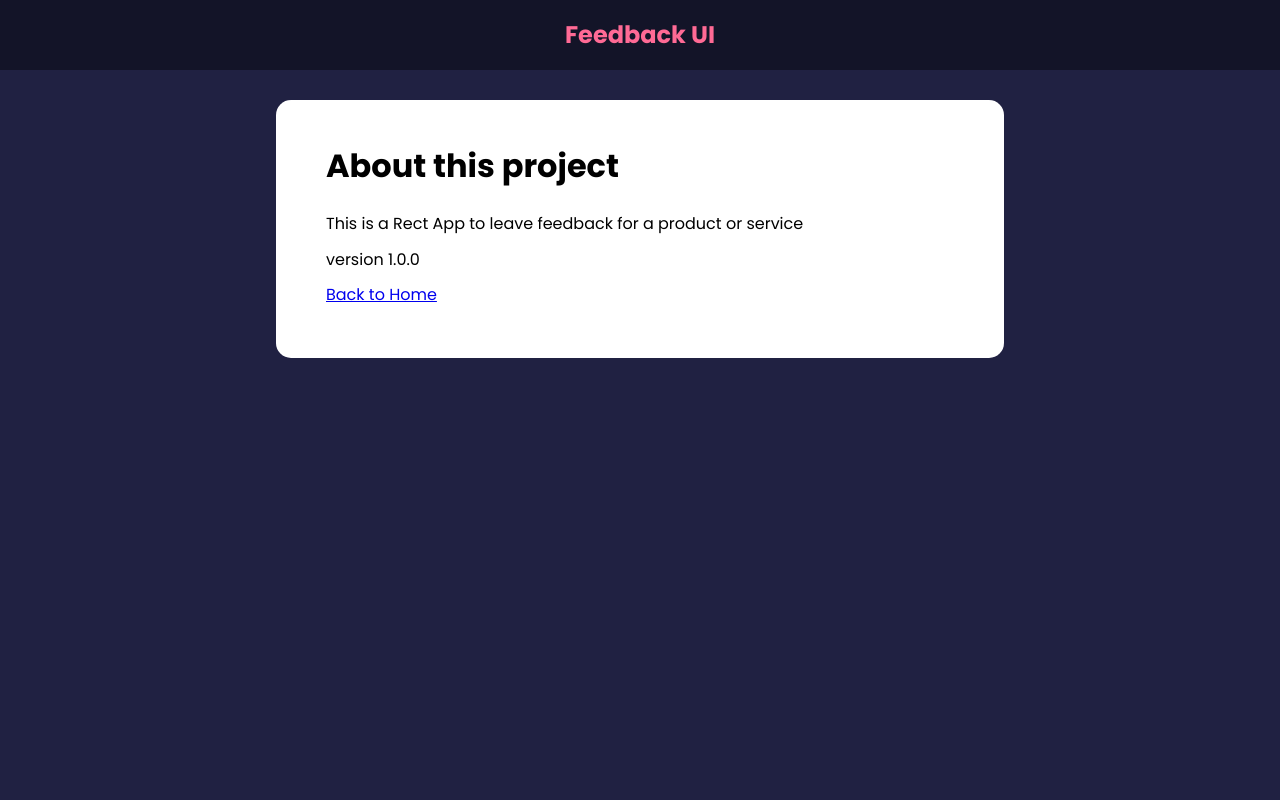
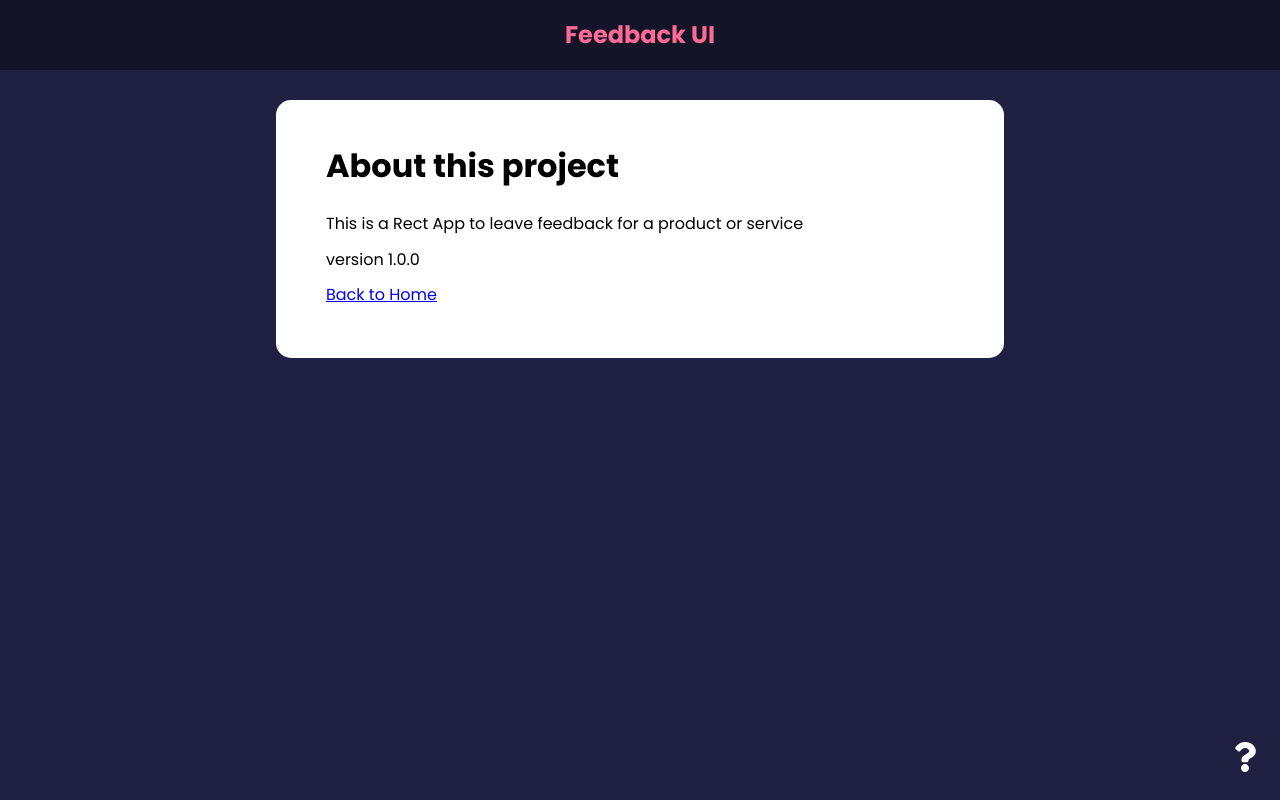
Before and after one commit to afgettys/feedbackapp, a React (Create React App) app in the folder feedbackapp/: page /about in a window 1280 px wide. Built offline with nearby package versions, Linux system fonts and the light colour scheme.

Commit message:
adding about icon link

```diff
--- a/feedbackapp/src/App.js
+++ b/feedbackapp/src/App.js
@@ -6,6 +6,7 @@
 import FeedbackStats from "./components/FeedbackStats";
 import FeedbackForm from "./components/FeedbackForm";
 import AboutPage from "./pages/AboutPage";
+import AboutIconLink from "./components/AboutIconLink"
 import FeedbackData from "./data/FeedbackData";
 
 function App() {
@@ -36,6 +37,7 @@
         }></Route>
         <Route path="/about" element={<AboutPage/>} />
         </Routes>
+        <AboutIconLink/>
       </div>
     </Router>
   );
--- /dev/null
+++ b/feedbackapp/src/components/AboutIconLink.jsx
@@ -0,0 +1,14 @@
+import {FaQuestion} from 'react-icons/fa'
+import {Link} from 'react-router-dom'
+
+function AboutIconLink() {
+    return (
+        <div className='about-link'>
+            <Link to="/about">
+            <FaQuestion size={30} />
+            </Link>
+        </div>
+    )
+}
+
+export default AboutIconLink
--- a/feedbackapp/src/pages/AboutPage.jsx
+++ b/feedbackapp/src/pages/AboutPage.jsx
@@ -1,3 +1,4 @@
+import { Link } from "react-router-dom";
 import Card from "../components/shared/Card";
 
 function AboutPage() {
@@ -8,7 +9,7 @@
         <p>This is a Rect App to leave feedback for a product or service</p>
         <p>version 1.0.0</p>
         <p>
-          <a href="/">Back to Home</a>
+          <Link to="/">Back to Home</Link>
         </p>
       </div>
     </Card>
```
